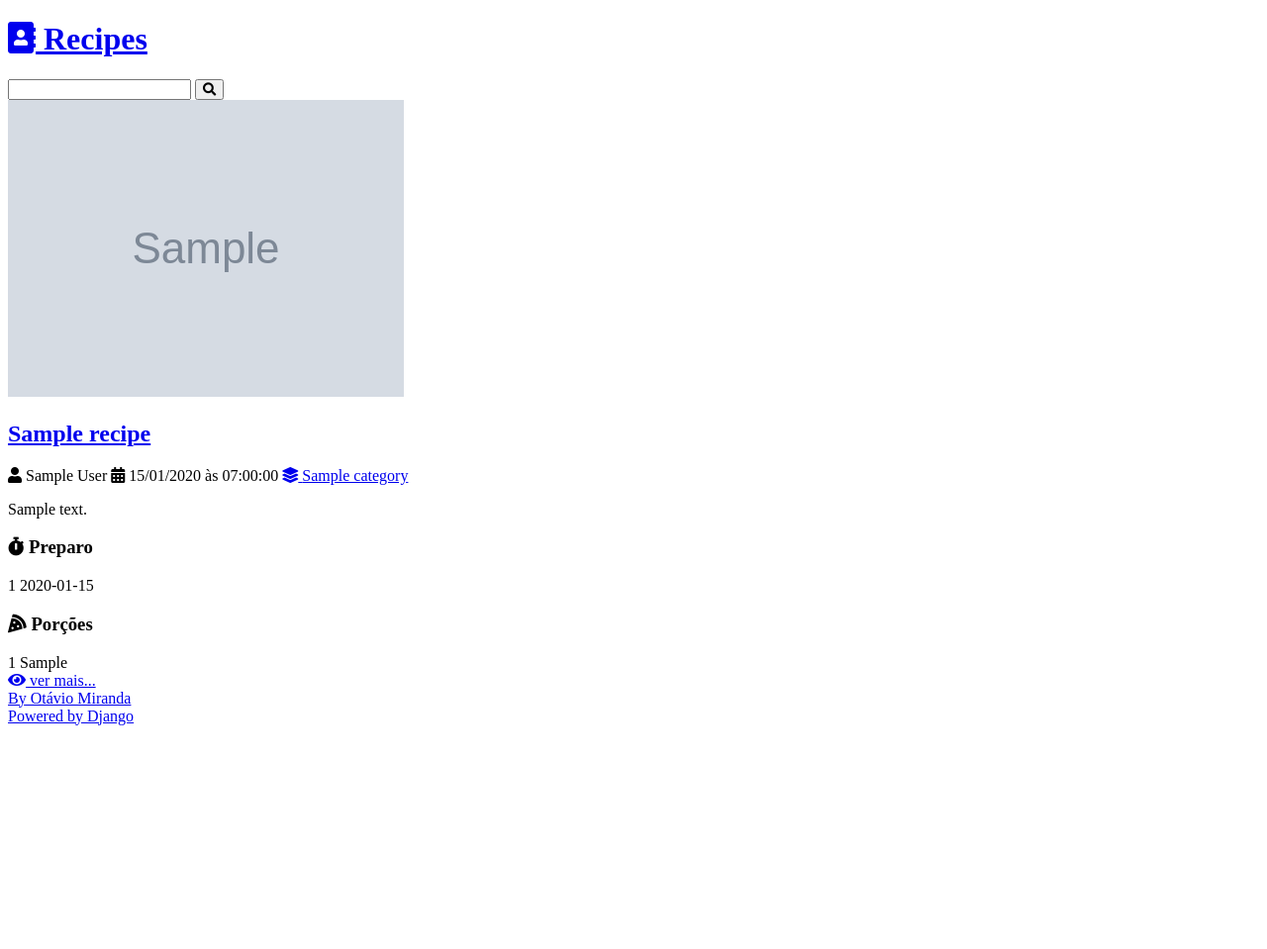
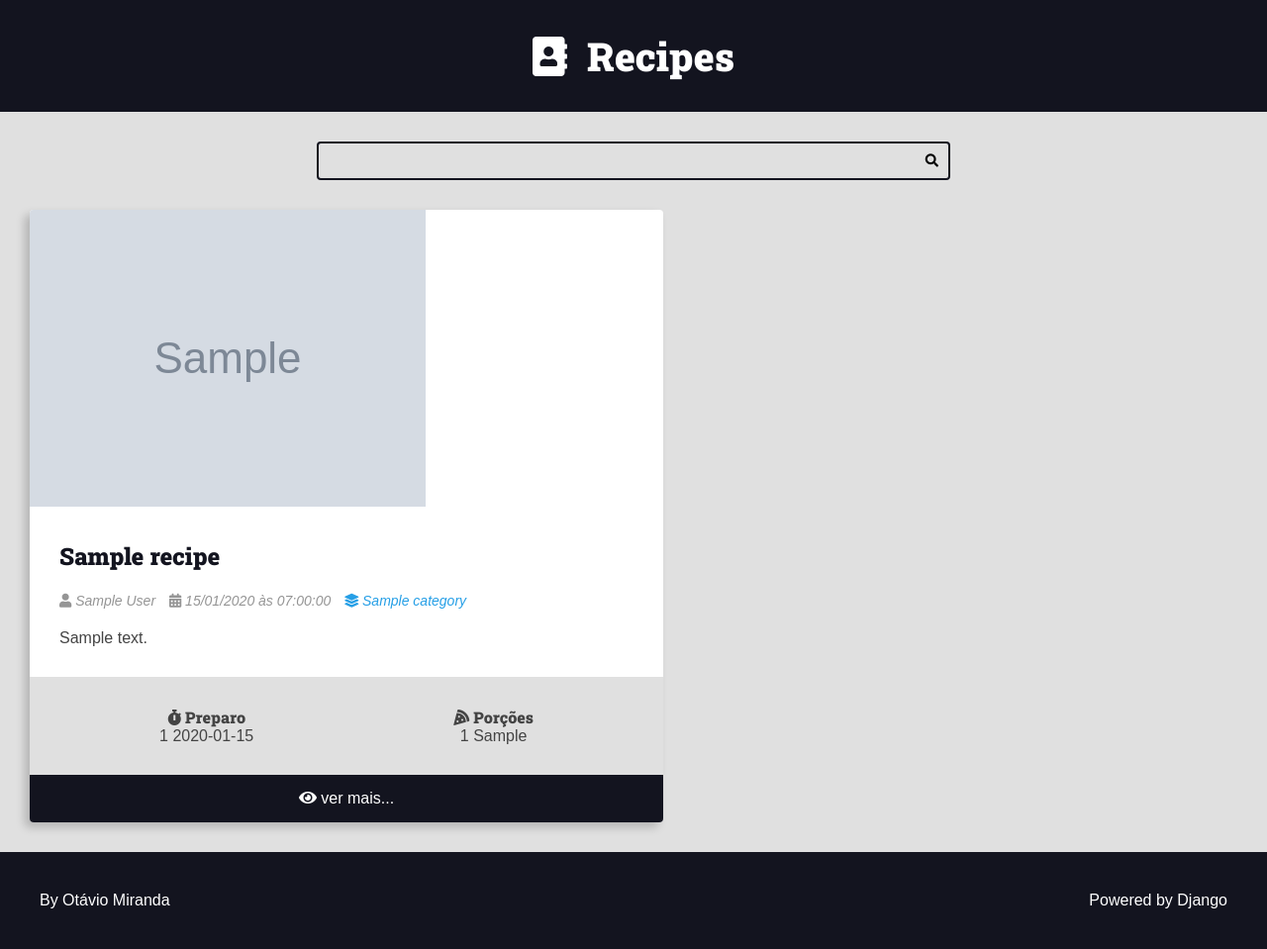
Before and after one commit to thyagosme/curso-django-projeto1, a Django app: page / in a window 1280 px wide. Shown: the whole page at 99% size. Before the commit the page ends 733 px from the top, so only its background shows below. Run offline with Django 4.2, Linux system fonts and the light colour scheme; tables that the repository leaves empty hold one stand-in row (values such as "Sample post"); grey boxes marked "Sample" are stand-in pictures.

Commit message:
Reorganizando os arquivos da aplicação

```diff
--- a/authors/views.py
+++ b/authors/views.py
@@ -1,6 +1,7 @@
 from django.contrib import messages
 from django.http import Http404
 from django.shortcuts import redirect, render
+from django.urls import reverse
 
 from .forms import RegisterForm
 
@@ -17,6 +18,7 @@ def register_view(request):
     form = RegisterForm(register_form_data)
     return render(request, 'authors/pages/register_view.html', {
         'form': form,
+        'form_action': reverse('authors:create'),
     })
 
 
--- /dev/null
+++ b/base_static/global/css/styles.css
@@ -0,0 +1,424 @@
+:root {
+    --color-primary: #269fe6;
+    --color-primary-hover: #2086c2;
+    --color-primary-dark: #13141f;
+    --color-primary-dark-hover: #212336;
+    --color-primary-light: #d4ecfa;
+    --color-primary-light-hover: #bdd8e7;
+
+    --color-white: #fff;
+    --color-black: #000;
+
+    --color-dark-text: #444;
+    --color-info-light: #cce5ff;
+    --color-debug-light: #cce5ff;
+    --color-success-light: #d4edda;
+    --color-alert-light: #fff3cd;
+    --color-warning-light: #fff3cd;
+    --color-error-light: #f8d7da;
+
+    --color-info-dark: #4d86c4;
+    --color-debug-dark: #4d86c4;
+    --color-success-dark: #4a9c5d;
+    --color-alert-dark: #927f40;
+    --color-warning-dark: #927f40;
+    --color-error-dark: #da525d;
+
+    --color-gray-0: #f9f9f9;
+    --color-gray-1: #e0e0e0;
+    --color-gray-2: #c7c7c7;
+    --color-gray-3: #aeaeae;
+    --color-gray-4: #959595;
+    --color-gray-5: #7d7d7d;
+    --color-gray-6: #646464;
+    --color-gray-7: #4b4b4b;
+    --color-gray-8: #323232;
+    --color-gray-9: #191919;
+
+    --font-primary: sans-serif;
+    --font-headings: 'Roboto Slab', serif;
+
+    --spacing-gutter-medium: 3rem;
+    --spacing-gutter-large: 4rem;
+  }
+
+  * {
+    padding: 0;
+    margin: 0;
+    box-sizing: border-box;
+  }
+
+  html {
+    font-size: 62.5%;
+  }
+
+  body {
+    font-size: 1.6rem;
+    font-family: var(--font-primary);
+    background: var(--color-gray-1);
+    color: var(--color-dark-text);
+  }
+
+  h1,
+  h2,
+  h3,
+  h4,
+  h5,
+  h6 {
+    font-family: var(--font-headings);
+  }
+
+  .container {
+    max-width: 144rem;
+    margin: 0 auto;
+    padding: var(--spacing-gutter-medium);
+  }
+
+  .main-header-container {
+    background: var(--color-primary-dark);
+  }
+
+  .main-logo {
+    font-size: 4rem;
+    color: var(--color-white);
+    text-decoration: none;
+    display: flex;
+    flex-flow: row nowrap;
+    align-items: center;
+    justify-content: center;
+    width: fit-content;
+    margin: 0 auto;
+  }
+
+  .main-logo-icon {
+    margin-right: 2rem;
+  }
+
+  .search-form {
+    border: 0.2rem solid var(--color-primary-dark);
+    max-width: 64rem;
+    margin: 0 auto;
+    border-radius: 0.4rem;
+    position: relative;
+    transition: all 300ms ease-in-out;
+  }
+
+  .search-input,
+  .search-button {
+    border: none;
+    background: none;
+    outline: none;
+    padding: 1rem;
+    transition: all 300ms ease-in-out;
+  }
+
+  .search-input {
+    width: 100%;
+    padding-right: 3rem;
+  }
+
+  .search-button {
+    position: absolute;
+    top: 0;
+    right: 0;
+  }
+
+  .search-button:focus {
+    outline: 1px solid var(--color-primary);
+    background: rgba(0, 0, 0, 0.05);
+  }
+
+  .search-form:focus-within {
+    border-color: var(--color-primary);
+    background: var(--color-white);
+  }
+
+  .search-form:focus-within .search-button {
+    color: var(--color-primary);
+  }
+
+  .main-content {
+    padding-top: 0;
+  }
+
+  .main-content-list {
+    display: grid;
+    grid-template-columns: repeat(auto-fit, minmax(340px, 1fr));
+    gap: var(--spacing-gutter-large);
+  }
+
+  .recipe {
+    background: var(--color-white);
+    box-shadow: -5px 5px 10px rgba(0, 0, 0, 0.2);
+    transform: scale(1);
+    transition: all 300ms ease-in-out;
+    border-radius: 0.4rem;
+    overflow: hidden;
+  }
+
+  .recipe img {
+    max-width: 100%;
+  }
+
+  .recipe-list-item {
+    max-width: 64rem;
+    height: fit-content;
+  }
+
+  .recipe-list-item:hover {
+    transform: scale(1.02);
+    box-shadow: -8px 8px 18px rgba(0, 0, 0, 0.25);
+  }
+
+  .recipe-title-container {
+    padding: var(--spacing-gutter-medium);
+    padding-bottom: 2rem;
+  }
+
+  .recipe-title-container a {
+  text-decoration: none;
+  color: var(--color-primary-dark);
+  }
+
+  .recipe-author {
+    padding: 0 var(--spacing-gutter-medium);
+  }
+
+  .recipe-content {
+    padding: var(--spacing-gutter-medium);
+    padding-top: 2rem;
+  }
+
+  .recipe-author-item {
+    color: var(--color-gray-4);
+    margin-right: 1rem;
+    font-style: italic;
+    font-size: 1.4rem;
+  }
+
+  .recipe-author a {
+    color: var(--color-primary);
+    transition: all 300ms ease-in-out;
+    text-decoration: none;
+  }
+
+  .recipe-author a:hover {
+    color: var(--color-primary-dark);
+  }
+
+  .recipe-meta-container {
+    display: flex;
+    flex-flow: row wrap;
+    padding: var(--spacing-gutter-medium);
+    background: var(--color-gray-1);
+  }
+
+  .recipe-meta {
+    display: flex;
+    flex-flow: column nowrap;
+    flex-shrink: 1;
+    flex-grow: 1;
+    text-align: center;
+  }
+
+  .recipe-meta-title {
+    font-size: 1.6rem;
+  }
+
+  .recipe-footer a {
+    background: var(--color-primary-dark);
+    display: block;
+    color: var(--color-white);
+    text-decoration: none;
+    text-align: center;
+    padding: 1.5rem var(--spacing-gutter-medium);
+    transition: all 300ms ease-in-out;
+  }
+
+  .recipe-footer a:hover {
+    filter: brightness(2);
+  }
+
+
+
+  .main-content-detail  .recipe-list-item {
+    max-width: 84rem;
+    margin: 0 auto;
+  }
+
+  .main-content-detail .recipe-list-item:hover {
+    transform: scale(1);
+    box-shadow: -5px 5px 15px rgba(0, 0, 0, 0.2);
+  }
+  .preparation-steps{
+    padding: var(--spacing-gutter-medium);
+  }
+  .preparation-steps h1,
+  .preparation-steps h2,
+  .preparation-steps h3,
+  .preparation-steps h4,
+  .preparation-steps h5,
+  .preparation-steps h6,
+  .preparation-steps p,
+  .preparation-steps pre {
+    margin: 2rem 0;
+  }
+
+  .preparation-steps ol,
+  .preparation-steps ul {
+    margin: 2rem;
+    padding: 0 2rem;
+  }
+  .main-footer {
+    display: flex;
+    align-items: center;
+    justify-content: space-between;
+    background: var(--color-primary-dark);
+    color: var(--color-white);
+    padding: var(--spacing-gutter-large);
+  }
+
+  .main-footer a {
+    color: var(--color-white);
+    text-decoration: none;
+    transition: all 300ms ease-in-out;
+  }
+
+  .main-footer a:hover {
+    filter: brightness(0.8);
+  }
+
+  .center{
+    text-align: center;
+  }
+
+  .pagination-content{
+    display:flex;
+    flex-flow: row wrap;
+    gap: 1rem .5rem;
+    padding: .5rem 2rem;
+
+  }
+  .pagination .page-item{
+   text-decoration: none;
+   background: var(--color-gray-3);
+  }
+
+  .pagination .page-link{
+   background: var(--color-primary);
+   color: var(--color-white);
+   font-size: 2rem;
+   padding: 0 1rem;
+  }
+  .pagination .page-current{
+   background: var(--color-primary-dark);
+  }
+
+
+  /*Forms  */
+
+
+.form-content{
+  max-width: 64rem;
+  margin: 0 auto;
+  margin-bottom: var(--spacing-gutter-medium);
+}
+.form-content label,
+ .form-content .help-text,
+ .errorlist{
+  display: block;
+  margin: .5rem 0;
+  font-size: 1.4rem;
+  list-style-type:none ;
+}
+.errorlist{
+  color: var(--color-error-dark) ;
+}
+.form-content input{
+  width: 100%;
+  padding: 1rem;
+  border-radius: .4rem;
+  border: .1rem solid var(--color-primary-dark);
+}
+.form-content-grid{
+   display: grid;
+   justify-content: space-around ;
+   grid-template-columns: repeat(auto-fit, minmax(30rem, 1fr));
+   gap: calc(var(--spacing-gutter-medium) / 2);
+
+}
+
+.form-content button{
+  padding: 1rem 2rem;
+  border: none;
+  background: var(--color-primary-dark);
+  color: var(--color-white);
+  border-radius: .4rem;
+   width: 100%;
+
+}
+.button{
+  display: flex;
+  flex-direction: row;
+  justify-content: center;
+
+}
+
+
+/* Messages */
+.messages-container{
+  display: flex;
+  flex-flow: column nowrap;
+  gap: calc(var(--spacing-gutter-medium) / 2);
+
+}
+.message {
+  padding: 1rem;
+  border-radius: 4px;
+  border: 1px solid var(--color-dark-text);
+  background: var(--color-gray-2);
+  color: var(--color-dark-text);
+}
+
+.message-error {
+  border: 1px solid var(--color-error-dark);
+  background: var(--color-error-light);
+  color: var(--color-error-dark);
+}
+
+.message-success {
+  border: 1px solid var(--color-success-dark);
+  background: var(--color-success-light);
+  color: var(--color-success-dark);
+}
+
+.message-warning {
+  border: 1px solid var(--color-warning-dark);
+  background: var(--color-warning-light);
+  color: var(--color-warning-dark);
+}
+
+.message-alert {
+  border: 1px solid var(--color-alert-dark);
+  background: var(--color-alert-light);
+  color: var(--color-alert-dark);
+}
+
+.message-info {
+  border: 1px solid var(--color-info-dark);
+  background: var(--color-info-light);
+  color: var(--color-info-dark);
+}
+
+.message-debug {
+  border: 1px solid var(--color-debug-dark);
+  background: var(--color-debug-light);
+  color: var(--color-debug-dark);
+}
+
+@media (max-width: 60rem){
+  .main-content-list,
+  .form-content-grid{
+    grid-template-columns: repeat(auto-fit, minmax(100%, 1fr));
+  }
+}
--- a/base_templates/global/base.html
+++ b/base_templates/global/base.html
@@ -2,22 +2,22 @@
 <html lang="pt-BR">
 
 <head>
-{% include 'recipes/partials/head.html' %}
+{% include 'global/partials/head.html' %}
 
 <title>{% block title %}{% endblock title  %} Recipes</title>
 <head>
 
 
 <body>
-    {% include 'recipes/partials/header.html' %}
-    {% include 'recipes/partials/search.html' %}
+    {% include 'global/partials/header.html' %}
+    {% include 'global/partials/search.html' %}
 
     <main class="main-content-container">
         {% block content %}
-            {% include 'recipes/partials/pagination.html' %}
+            {% include 'global/partials/pagination.html' %}
         {% endblock content %}
     </main>
-    {% include 'recipes/partials/footer.html' %}
+    {% include 'global/partials/footer.html' %}
 </body>
 
 
--- a/recipes/templates/recipes/partials/head.html
+++ b/base_templates/global/partials/head.html
@@ -22,4 +22,4 @@
         integrity="sha512-tk4nGrLxft4l30r9ETuejLU0a3d7LwMzj0eXjzc16JQj+5U1IeVoCuGLObRDc3+eQMUcEQY1RIDPGvuA7SNQ2w=="
         crossorigin="anonymous" referrerpolicy="no-referrer" />
 
-    <link rel="stylesheet" href="{% static 'recipes/css/styles.css' %}">
+    <link rel="stylesheet" href="{% static 'global/css/styles.css' %}">
--- a/recipes/templates/recipes/pages/home.html
+++ b/recipes/templates/recipes/pages/home.html
@@ -3,7 +3,7 @@
 {% block title %}Home |{% endblock title %}
 
 {% block content %}
-    {% include 'recipes/partials/messages.html' %}
+    {% include 'global/partials/messages.html' %}
 
     <div class="main-content main-content-list container">
         {% for recipe in recipes %}
```
Also changed, not shown: authors/templates/authors/pages/register_view.html (+2 -37 lines), base_templates/global/partials/form.html (added, +35 -0 lines), utils/test.html (deleted, +0 -67 lines), base_templates/global/partials/footer.html (renamed from recipes/templates/recipes/partials/footer.html), base_templates/global/partials/header.html (renamed from recipes/templates/recipes/partials/header.html), base_templates/global/partials/messages.html (renamed from recipes/templates/recipes/partials/messages.html), base_templates/global/partials/pagination.html (renamed from recipes/templates/recipes/partials/pagination.html), base_templates/global/partials/search.html (renamed from recipes/templates/recipes/partials/search.html).
